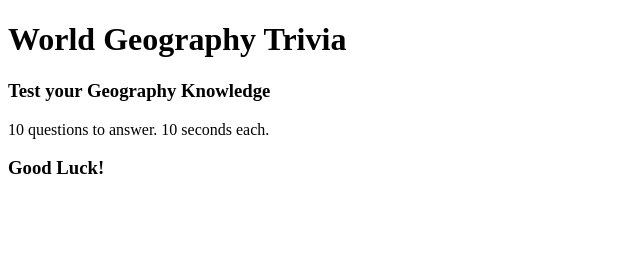
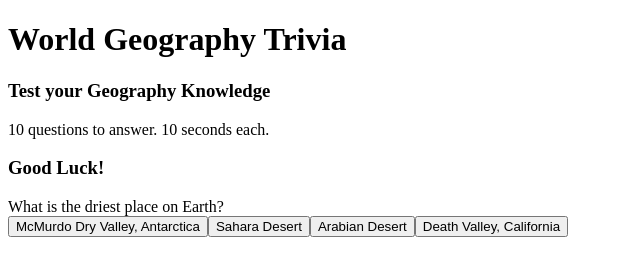
Before and after one commit to tpgaviria/TriviaGame, a plain HTML site: page index.html in a window 1280 px wide. Shown: the whole page, without its empty margins (0-640 px from the left). Drawn offline with nearby package versions, Linux system fonts and the light colour scheme.

Commit message:
randomize questions and answers

```diff
--- a/assets/javascript/app.js
+++ b/assets/javascript/app.js
@@ -1,97 +1,197 @@
-$(document).ready(function() {
+$(document).ready(function () {
+
+    var questionArray = [
+        {
+            question: "What is Earth's largest continent?",
+            choices: ["Antarctica", "Africa", "Asia", "North America"],
+            correctAnswer: "Asia"
+        },
+        {
+            question: "What country has the most natural lakes?",
+            choices: ["United States", "Canada", "Australia", "Greenland"],
+            correctAnswer: "Canada"
+        },
+        {
+            question: "What is the driest place on Earth?",
+            choices: ["Sahara Desert", "McMurdo Dry Valley, Antarctica", "Death Valley, California", "Arabian Desert"],
+            correctAnswer: "McMurdo Dry Valley, Antarctica"
+        },
+        {
+            question: "What is the oldest city in the world?",
+            choices: ["Jerusalem", "Damascus, Syria", "Jericho, West Bank", "Athens, Greece"],
+            correctAnswer: "Damascus, Syria"
+        },
+        {
+            question: "What country has the most coastline?",
+            choices: ["Russia", "China", "United States", "Canada"],
+            correctAnswer: "Canada"
+        },
+        {
+            question: "What is the largest country in South America?",
+            choices: ["Brazil", "Argentina", "Colombia", "Peru"],
+            correctAnswer: "Brazil"
+        },
+        {
+            question: "What is the tallest mountain in the world?",
+            choices: ["Mount Everest", "Mount Kilamanjaro", "Mount Fuji", "Mont Blanc"],
+            correctAnswer: "Mount Everest"
+        },
+        {
+            question: "What is the capital of Australia?",
+            choices: ["Perth", "Melbourne", "Canberra", "Sydney"],
+            correctAnswer: "Canberra"
+        },
+        {
+            question: "What is the southernmost country on the Arabian Peninsula?",
+            choices: ["Saudi Arabia", "Qatar", "Yemen", "Oman"],
+            correctAnswer: "Yemen"
+        },
+        {
+            question: "Montevideo is the capital of what South American country?",
+            choices: ["Paraguay", "Uruguay", "Peru", "Venezuela"],
+            correctAnswer: "Uruguay"
+        },
+        {
+            question: "What is the only continent with land in all four hemispheres?",
+            choices: ["Asia", "Antarctica", "Africa", "Europe"],
+            correctAnswer: "Africa"
+        },
+        {
+            question: "What is the southernmost US state?",
+            choices: ["Florida", "Hawaii", "Texas", "Alaska"],
+            correctAnswer: "Hawaii"
+        },
+        {
+            question: "What river runs through Paris?",
+            choices: ["Elbe", "Seine", "Thames", "Danube"],
+            correctAnswer: "Seine"
+        },
+        {
+            question: "What is the fasting flowing river in the world?",
+            choices: ["Amazon", "Mississippi", "Congo", "Nile"],
+            correctAnswer: "Amazon"
+        },
+        {
+            question: "What is the most populated country in Africa?",
+            choices: ["South Africa", "Ghana", "Ethiopia", "Nigeria"],
+            correctAnswer: "Ethiopia"
+        },
+        {
+            question: "In what country is Transylvania located?",
+            choices: ["Croatia", "Slovenia", "Romania", "Russia"],
+            correctAnswer: "Romania"
+        },
+        {
+            question: "Which country is NOT part of the Scandanavian Peninsula?",
+            choices: ["Norway", "Finland", "Denmark", "Sweden"],
+            correctAnswer: "Denmark"
+        },
+        {
+            question: "What is the capitol of Oregon?",
+            choices: ["Salem", "Portland", "Eugene", "Gresham"],
+            correctAnswer: "Salem"
+        },
+        {
+            question: "What state is home to Yellowstone National Park?",
+            choices: ["Wyoming", "Colorado", "Arizona", "Utah"],
+            correctAnswer: "Wyoming"
+        },
+        {
+            question: "What state is home to Mount Rushmore?",
+            choices: ["South Dakota", "Montana", "Nebraska", "Utah"],
+            correctAnswer: "South Dakota"
+        },
+        {
+            question: "What is the smallest US State?",
+            choices: ["Connecticut", "Vermont", "Rhode Island", "Delaware"],
+            correctAnswer: "Rhode Island"
+        },
+        {
+            question: "What is the longest river in the US?",
+            choices: ["Mississippi River", "Missouri River", "Ohio River", "Rio Grande"],
+            correctAnswer: "Missouri River"
+        },
+        {
+            question: "What state is home to Yellowstone National Park?",
+            choices: ["Wyoming", "Colorado", "Arizona", "Utah"],
+            correctAnswer: "Wyoming"
+        },
+        {
+            question: "Which of the Great Lakes is the largest?",
+            choices: ["Superior", "Erie", "Michigan", "Ontario"],
+            correctAnswer: "Superior"
+        },
+        {
+            question: "What is the capital of California?",
+            choices: ["Los Angeles", "Sacramento", "San Fransisco", "San Jose"],
+            correctAnswer: "Sacramento"
+        },
+        {
+            question: "What is the capital of California?",
+            choices: ["Los Angeles", "Sacramento", "San Fransisco", "San Jose"],
+            correctAnswer: "Sacramento"
+        },
+        {
+            question: "What is the southernmost North American country?",
+            choices: ["Panama", "Mexico", "Guatemala", "Cuba"],
+            correctAnswer: "Panama"
+        },
+        {
+            question: "What is the capital of California?",
+            choices: ["Los Angeles", "Sacramento", "San Fransisco", "San Jose"],
+            correctAnswer: "Sacramento"
+        },
+
+    ]
 
     // global variables
     var questionCounter = 0;
     var correctAnswers = 0;
     var incorrectAnswers = 0;
     var time = 15;
+    var randomNumber = Math.floor(Math.random() * (questionArray.length + 1));
+    var randomAnswer = [0, 1, 2, 3];
 
-    var questionArray = [
-        {
-            question: "What is Earth's largest continent?"
-            choices: [""]
+    // function shuffle(randomAnswer) {
+    //     for (var j, x, i = randomAnswer.length; i; j = parseInt(Math.random() * i), x = randomAnswer[--i], randomAnswer[i] = randomAnswer[j], randomAnswer[j] = x);
+    //     return randomAnswer;
+    // };
 
-        },
-        {
-            question: "What river runs through Baghdad?"
-            choice: []
-        },
-        {
-            question: "What country has the most natural lakes?"
-            choice: []
-        },
-        {
-            question: "What is the driest place on Earth?"
-            choice: []
-        },
-        {
-            question: "What is the oldest city in the world?"
-            choice: []
-        },
-        {
-            question: "What country has the most coastline?"
-            choice: []
-        },
-        {
-            question: "What is the largest country in South America?"
-            choice: []
-        },
-        {
-            question: "What is the tallest mountain in the world?"
-            choice: []
-        },
-        {
-            question: "What is the capital of Australia?"
-            choice: []
-        },
-        {
-            question: "What is the southernmost country on the Arabian Peninsula?"
-            choice: []
-        },
-        {
-            question: "Montevideo is the capital of what South American country?"
-            choice: []
-        },
-        {
-            question: "What is the only continent with land in all four hemispheres?"
-            choice: []
-        },
-        {
-            question: "What is the only major city located on two continents?"
-            choice: []
-        },
-        {
-            question: "What river runs through Paris?"
-            choice: []
-        },
-        {
-            question: ""
-            choice: []
-        },
-        {
-            question: ""
-            choice: []
-        },
-        {
-            question: ""
-            choice: []
-        },
-        {
-            question: ""
-            choice: []
-        },
-        {
-            question: ""
-            choice: []
-        },
-        {
-            question: ""
-            choice: []
-        },
+    // randomAnswer = shuffle(randomAnswer);
 
 
-    ]
+    console.log(randomNumber);
+    console.log(questionArray.length);
 
 
+    function showQuestion() {
+        //show random question from array
+        randomNumber = Math.floor(Math.random() * (questionArray.length + 1));
+        $('#question').append(questionArray[randomNumber].question);
 
-}
+        //shuffle answers
+        function shuffle(randomAnswer) {
+            for (var j, x, i = randomAnswer.length; i; j = parseInt(Math.random() * i), x = randomAnswer[--i], randomAnswer[i] = randomAnswer[j], randomAnswer[j] = x);
+            return randomAnswer;
+        };
+
+        randomAnswer = shuffle(randomAnswer);
+        console.log(randomAnswer);
+
+        for (var i = 0; i < randomAnswer.length; i++) {
+            $('#answers').append('<button>' + questionArray[randomNumber].choices[randomAnswer[i]] + '</button>');
+        };
+
+        console.log(questionArray[randomNumber].choices);
+        questionArray.splice(randomNumber, 1);
+    }
+
+$
+
+
+    showQuestion();
+    // $('#questions').append();
+
+
+    //end document ready
+});
--- a/index.html
+++ b/index.html
@@ -21,9 +21,14 @@
 
     </header>
 
-    <div id="game">
+    <div id="game-container">
+<div id="questions-container">
+    <div id="question"></div>
+    <div id="answers"></div>
+    <div id="reveal"></div>
+</div>
 
-
+<div id="total-score"></div>
 
 
     </div>
@@ -32,7 +37,7 @@
 
     <script src="https://code.jquery.com/jquery-3.3.1.min.js"
         integrity="sha256-FgpCb/KJQlLNfOu91ta32o/NMZxltwRo8QtmkMRdAu8=" crossorigin="anonymous"></script>
-    <script src="assets/javascript/game.js" type="text/javascript"></script>
+    <script src="assets/javascript/app.js" type="text/javascript"></script>
 
 </body>
 
```
